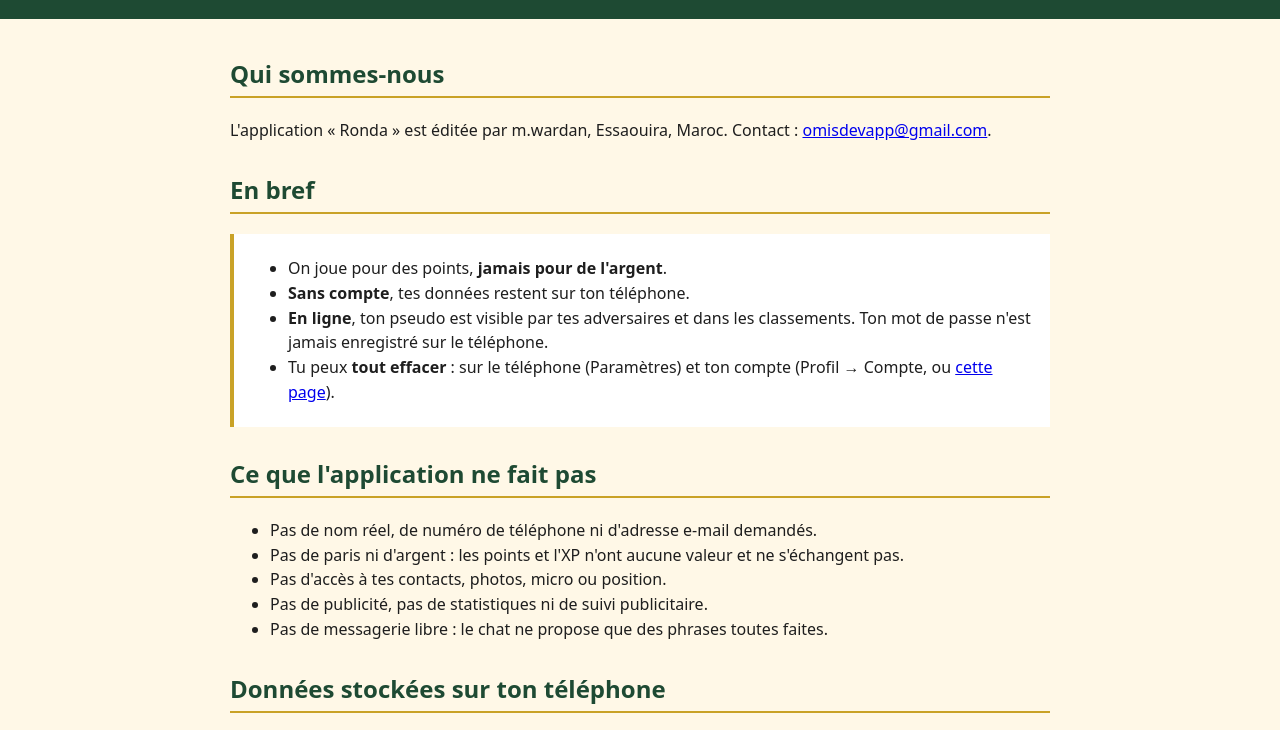
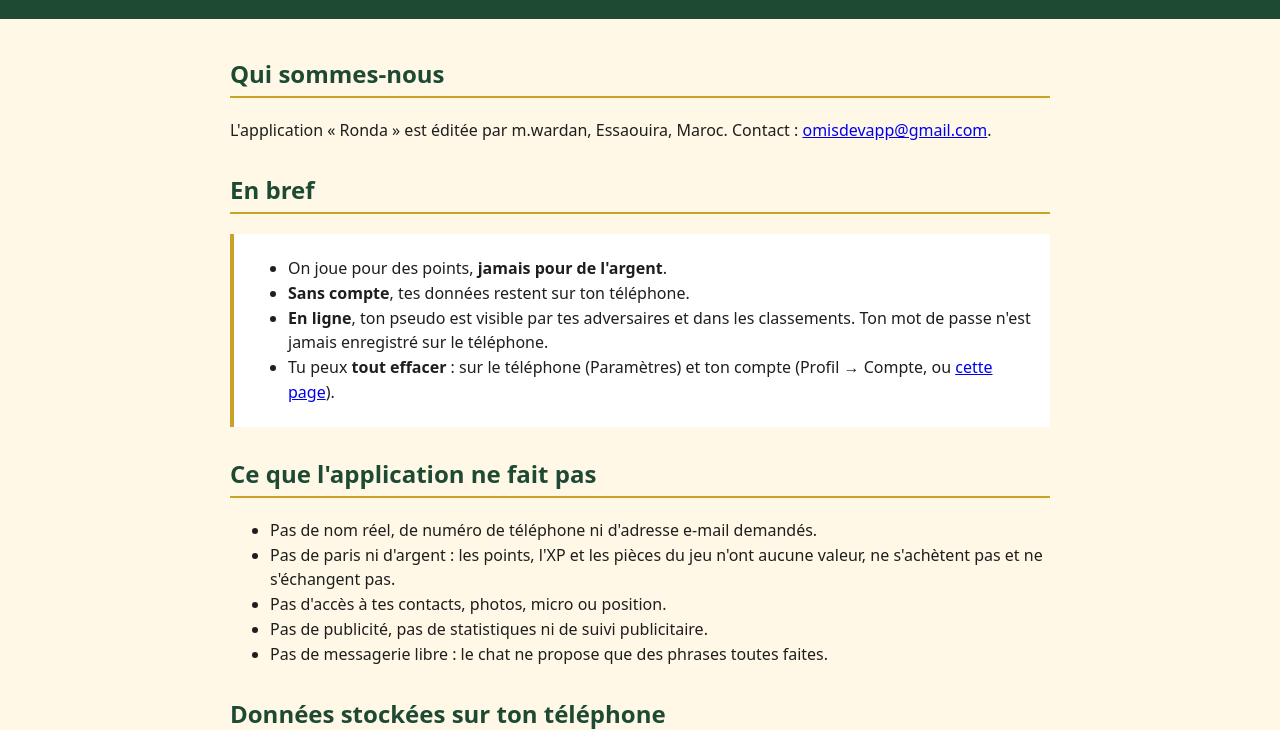
Before and after one commit to MohamedWARDAN/ronda-site, a plain HTML site: page confidentialite.html in a window 1280 px wide. Shown: the part 93-823 px from the top of the page. Drawn offline with Linux system fonts and the light colour scheme.

Commit message:
Confidentialité : les pièces du jeu n'ont aucune valeur et ne s'achètent pas
Co-Authored-By: Claude Opus 5.5 <noreply@anthropic.com>

```diff
--- a/confidentialite.html
+++ b/confidentialite.html
@@ -43,7 +43,7 @@
   <h2>Ce que l'application ne fait pas</h2>
   <ul>
     <li>Pas de nom réel, de numéro de téléphone ni d'adresse e-mail demandés.</li>
-    <li>Pas de paris ni d'argent : les points et l'XP n'ont aucune valeur et ne s'échangent pas.</li>
+    <li>Pas de paris ni d'argent : les points, l'XP et les pièces du jeu n'ont aucune valeur, ne s'achètent pas et ne s'échangent pas.</li>
     <li>Pas d'accès à tes contacts, photos, micro ou position.</li>
     <li>Pas de publicité, pas de statistiques ni de suivi publicitaire.</li>
     <li>Pas de messagerie libre : le chat ne propose que des phrases toutes faites.</li>
```
